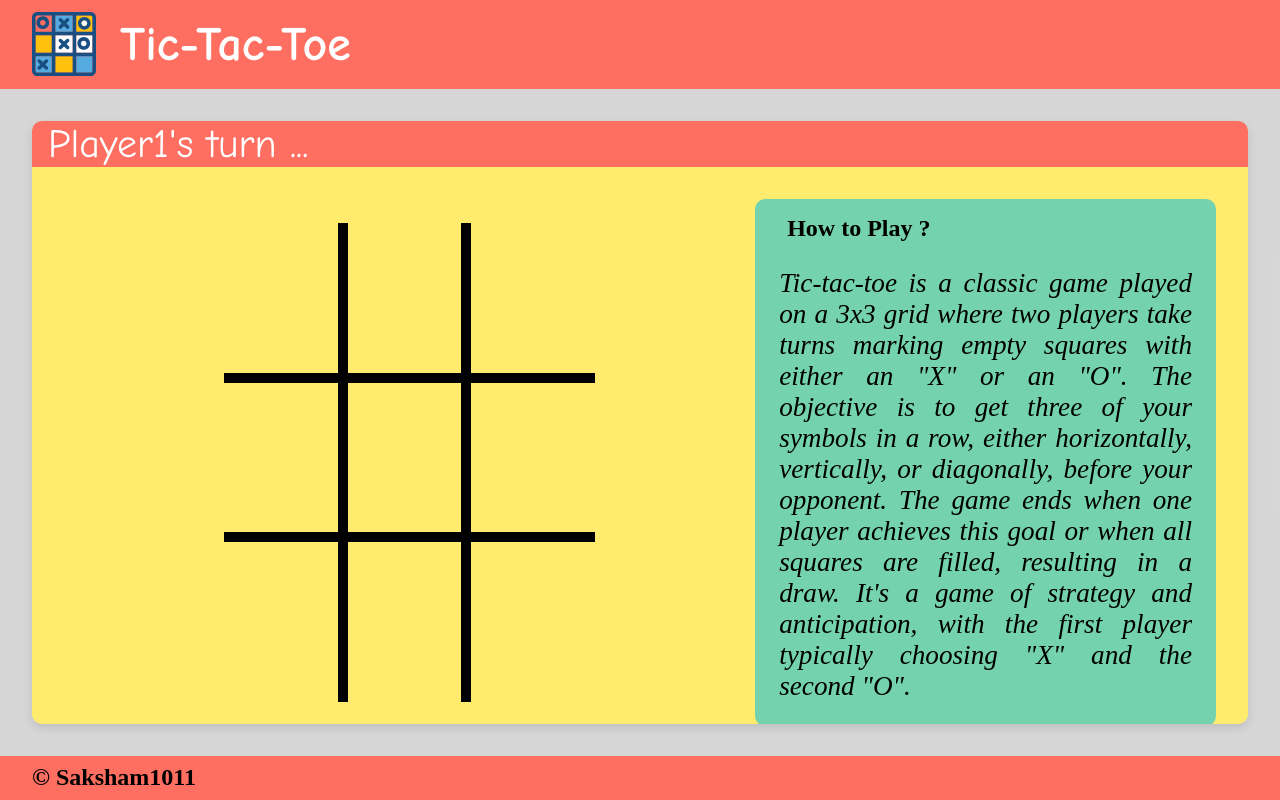
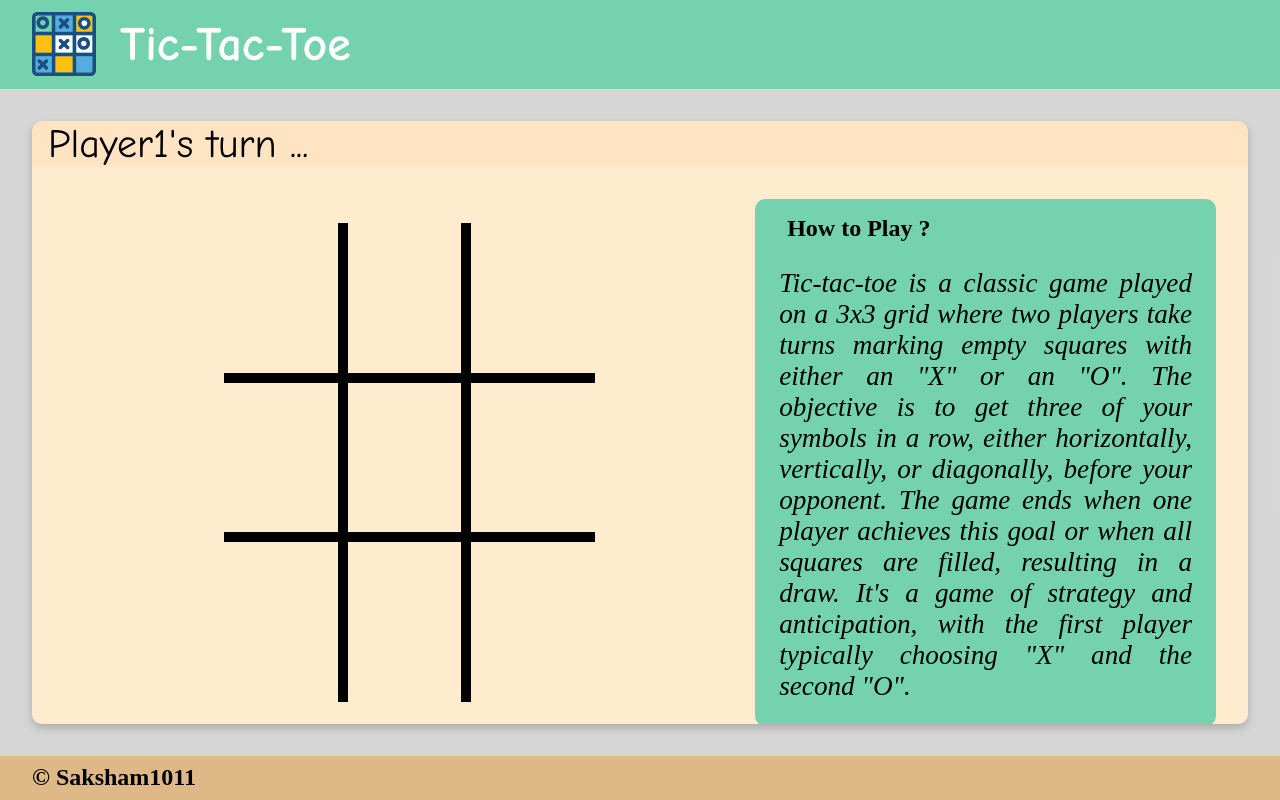
Before and after one commit to Saksham10-11/Simple_Web_Projects, a plain HTML site: page Tic-Tac-Toe/index.html in a window 1280 px wide. Drawn offline with Linux system fonts and the light colour scheme.

Commit message:
modify css

```diff
--- a/Tic-Tac-Toe/style.css
+++ b/Tic-Tac-Toe/style.css
@@ -30,7 +30,7 @@ body {
   display: inline-flex;
   padding-left: 2rem;
   align-items: center;
-  background-color: #ff6f61; /* Coral pink */
+  background-color: #74d3ae;
 }
 
 .logo {
@@ -42,7 +42,7 @@ body {
 .title {
   font-size: 3rem;
   font-family: "Comic Sans MS", cursive;
-  color: #fff; /* White */
+  color: #fff;
 }
 
 .middle-container {
@@ -51,29 +51,27 @@ body {
   grid-template-rows: 1fr 9fr;
   border-radius: 10px;
   overflow: hidden;
-  box-shadow: 0px 4px 8px rgba(0, 0, 0, 0.1); /* Shadow effect */
+  box-shadow: 0px 4px 8px rgba(0, 0, 0, 0.2);
 }
 
 .heading-container {
-  background-color: #ff6f61; /* Coral pink */
-  padding-left: 1rem;
-  /* border-radius: 10px; */
+  background-color: bisque;
 }
 
 .main-heading {
   font-size: 2.5rem;
   font-family: "Comic Sans MS", cursive;
   font-weight: lighter;
-  color: #fff; /* White */
+  color: black;
+  padding-left: 1rem;
 }
 
 .game-container {
   padding-left: 2rem;
-  background-color: #ffec6e; /* Yellow */
+  background-color: blanchedalmond;
   padding: 2rem;
   display: grid;
   grid-template-columns: 6fr 4fr;
-  /* border-radius: 10px; */
 }
 
 .grid-container {
@@ -105,7 +103,7 @@ body {
   display: grid;
   grid-template-rows: 1fr 10fr;
   padding: 1rem;
-  background-color: #74d3ae; /* Mint green */
+  background-color: #74d3ae;
   border-radius: 10px;
 }
 
@@ -124,7 +122,7 @@ body {
   display: inline-flex;
   align-items: center;
   padding-left: 2rem;
-  background-color: #ff6f61; /* Coral pink */
+  background-color: burlywood;
 }
 
 .game-cell-img {
```
